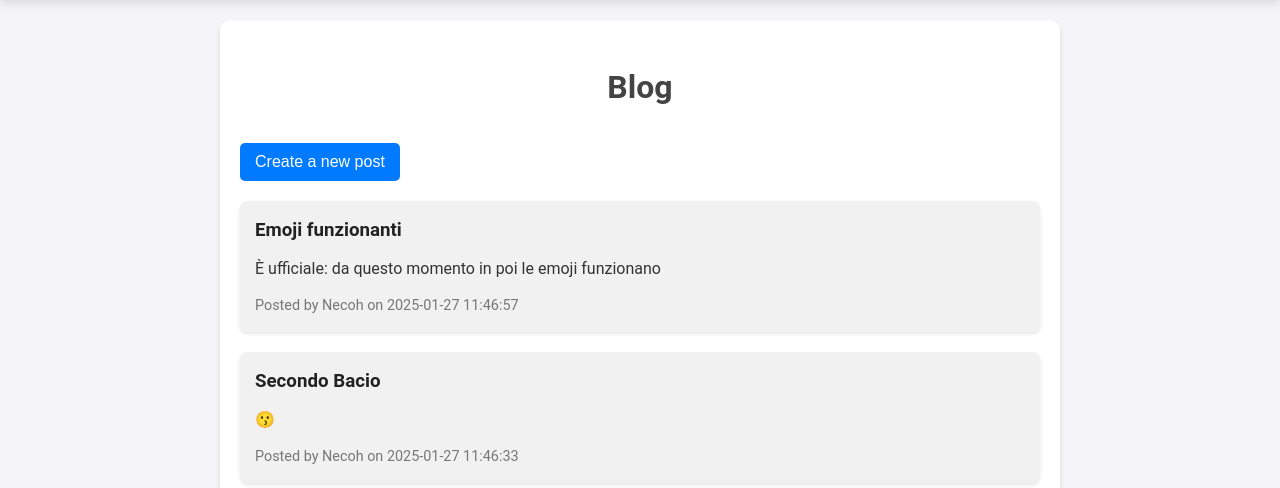
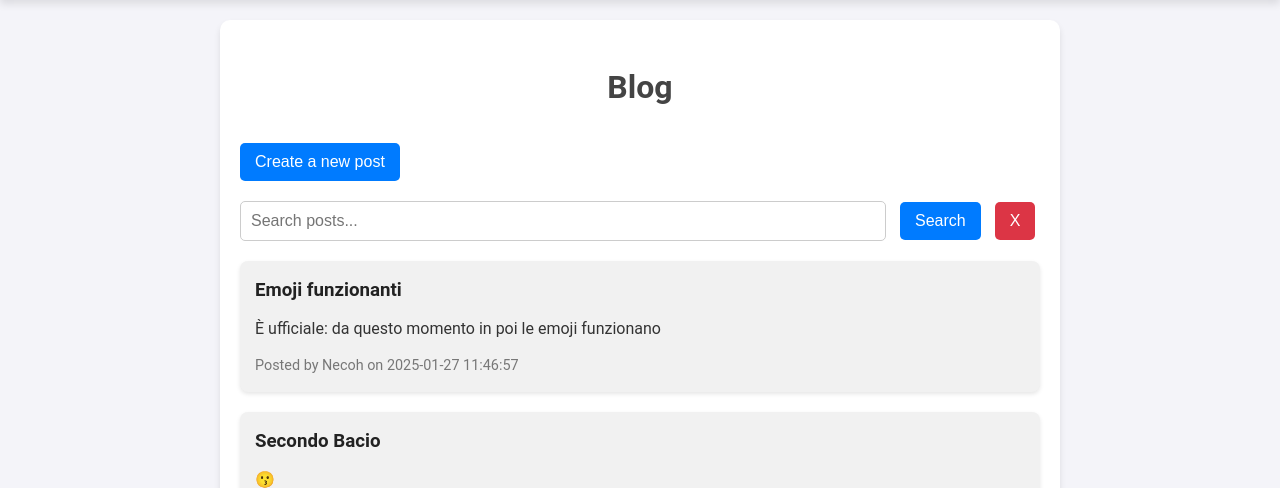
Before and after one commit to LordNecoh/SAW_Project, a PHP site: page /progettoSAW/blog.php in a window 1280 px wide. Shown: the part 78-566 px from the top of the page. Run offline with PHP 8.4, Linux system fonts and the light colour scheme; a user stored in the database is signed in; data comes from the database, SQL or seed files in the repository; some libraries are stand-ins or nearby versions.

Commit message:
Ricerca nel Blog

```diff
--- a/blog.php
+++ b/blog.php
@@ -9,6 +9,7 @@
     <script src="js/blog.js" defer></script>
 
     <link rel="stylesheet" href="css/blog.css">
+    <link rel="stylesheet" href="css/loader.css">
 
     <link rel="icon" type="image/x-icon" href="images/favicon.ico">
 </head>
@@ -40,6 +41,17 @@
             </div>
         <?php endif; ?>
 
+        <!-- Ricerca Post -->
+        <div class="search-container">
+            <form id="searchForm">
+                <input type="text" id="searchInput" name="search" placeholder="Search posts...">
+                <button type="submit">Search</button>
+                <button id="clearSearch" class="close-search">X</button>
+            </form>
+        </div>
+
+        <!-- Sezione per visualizzare i post -->
+
         <script>
             //Per iniezione variabile PHP in JS
             const isAdmin = <?= $isAdmin ? 'true' : 'false'; ?>;
@@ -68,7 +80,7 @@
             endif;
             ?>
         </div>
-        <div id="loaderWheel" class="loader"></div>
+        <div id="loaderWheel" class="loaderBlog"></div>
     </div>
 
     <?php require 'footer.php'; ?>
--- a/css/blog.css
+++ b/css/blog.css
@@ -1,4 +1,5 @@
-/* Stile generale per la pagina */
+
+/*  ----    Stili principali    ----     */
 body {
     font-family: Arial, sans-serif;
     line-height: 1.6;
@@ -8,7 +9,6 @@ body {
     padding: 0;
 }
 
-/* Contenitore principale del blog */
 .blog-container {
     max-width: 800px;
     margin: 20px auto;
@@ -18,14 +18,12 @@ body {
     box-shadow: 0 4px 6px rgba(0, 0, 0, 0.1);
 }
 
-/* Titoli principali */
 h1, h2 {
     color: #444;
     margin-bottom: 20px;
     text-align: center;
 }
 
-/* Post individuali */
 .post {
     margin-bottom: 20px;
     padding: 15px;
@@ -48,7 +46,8 @@ h1, h2 {
     font-size: 0.9em;
 }
 
-/* Sezione admin */
+/*  ----    Sezione Admin   ----     */
+
 .admin-panel {
     margin-bottom: 40px;
     padding: 20px;
@@ -149,9 +148,47 @@ h1, h2 {
     text-align: left;
 }
 
+/*  ----    Ricerca   ----     */
+
+.search-container {
+    margin-bottom: 20px;
+}
+
+.search-container input[type="text"] {
+    width: 78%;
+    padding: 10px;
+    border: 1px solid #ccc;
+    border-radius: 5px;
+    font-size: 1rem;
+}
+
+.search-container button {
+    padding: 10px 15px;
+    border: none;
+    border-radius: 5px;
+    background-color: #007bff;
+    color: white;
+    cursor: pointer;
+    font-size: 1rem;
+    margin-left: 10px;
+    transition: background-color 0.3s;
+}
+
+.search-container button:hover {
+    background-color: #0056b3;
+}
+
+.search-container .close-search{
+    background-color: #dc3545;
+}
+
+.search-container .close-search:hover {
+    background-color: #c82333;
+}
 
 
-/* Responsività */
+
+/*  ----    Responsività    ----     */
 @media (max-width: 600px) {
     .blog-container {
         padding: 10px;
@@ -167,20 +204,3 @@ h1, h2 {
         font-size: 0.9em;
     }
 }
-
-/* Loader */
-.loader {
-    border: 16px solid #f3f3f3;
-    border-top: 16px solid #3498db;
-    border-radius: 50%;
-    width: 50px;
-    height: 50px;
-    animation: spin 1s linear infinite;
-    margin: 20px auto;
-    display: none; /* Nascosto di default */
-}
-
-@keyframes spin {
-    0% { transform: rotate(0deg); }
-    100% { transform: rotate(360deg); }
-}
--- a/formModifica.php
+++ b/formModifica.php
@@ -5,6 +5,7 @@
     <meta charset="UTF-8">
     <meta name="viewport" content="width=device-width, initial-scale=1.0">
     <link rel="stylesheet" href="css/formModifica.css">
+    <link rel="stylesheet" href="css/loader.css">
     <link rel="icon" type="image/x-icon" href="images/favicon.ico">
 
     <title>User Profile</title>
--- a/index.php
+++ b/index.php
@@ -14,6 +14,7 @@
     <!--    Stylesheets     -->
     <link rel="stylesheet" href="css/index.css">
     <link rel="stylesheet" href="css/donazionePopup.css">
+    <link rel="stylesheet" href="css/loader.css">
     <link rel="icon" type="image/x-icon" href="images/favicon.ico">
 
 </head>
--- a/js/blog.js
+++ b/js/blog.js
@@ -12,6 +12,18 @@ document.addEventListener("DOMContentLoaded", () => {
 
     //Caricamento Post
     const loadingTime = 1000;   //Tempo di caricamento dei post in ms
+
+    //Ricerca Post
+    const searchForm = document.getElementById("searchForm");
+    const clearSearch = document.getElementById("clearSearch");
+
+    //Caricamento Altri Post
+    const blogPostsContainer = document.getElementById("blogPosts");
+    let offset = 5; // Partiamo dal 5° post (i primi 5 sono già caricati nel PHP)
+    const limit = 5; // Numero di post da caricare per ogni richiesta
+    let loading = false; // Per prevenire richieste duplicate
+    let noMorePostsMessageShown = false; // Per evitare di mostrare il messaggio "No more posts to load." più di una volta
+    let searchedPosts = false; // Per evitare di caricare altri post durante una ricerca
 
     //Inizializzazione di TinyMCE
     tinymce.init({
@@ -66,16 +78,46 @@ document.addEventListener("DOMContentLoaded", () => {
         });
     }
 
+    //    ----  Ricerca Post  ----    //
+    if (searchForm) {
 
-    const blogPostsContainer = document.getElementById("blogPosts");
-    let offset = 5; // Partiamo dal 5° post (i primi 5 sono già caricati nel PHP)
-    const limit = 5; // Numero di post da caricare per ogni richiesta
-    let loading = false; // Per prevenire richieste duplicate
-    let noMorePostsMessageShown = false; // Per evitare di mostrare il messaggio "No more posts to load." più di una volta
+        searchForm.addEventListener("submit", (e) => {
+            e.preventDefault();
+            searchedPosts = true;
+
+            const formData = new FormData(searchForm);
+            formData.append('action', 'searchPosts');
+
+            fetch('database/blogActions.php', {
+
+                method: 'POST',
+                body: formData,
+            })
+                .then(response => response.text())
+                .then(html => {
+                    blogPostsContainer.innerHTML = html;
+                })
+                .catch(error => {
+                    console.error("Unexpected error:", error);
+
+                });
+
+        });
+
+    }
+
+    if(clearSearch){
+        clearSearch.addEventListener("click", () => {
+            searchedPosts = false;
+            searchForm.reset();
+            location.reload();
+        });
+    }
+
 
     // Funzione per caricare i post successivi
     async function loadMorePosts() {
-        if (loading || noMorePostsMessageShown) return; // Preveniamo richieste multiple
+        if (loading || noMorePostsMessageShown || searchedPosts) return; // Preveniamo richieste multiple
         loading = true;
 
         const loader = document.getElementById("loaderWheel");
```
Also changed, not shown: css/donazionePopup.css (+0 -18 lines), css/formRegistrazione.css (+0 -18 lines), css/loader.css (added, +28 -0 lines), database/blogActions.php (+26 -0 lines).
